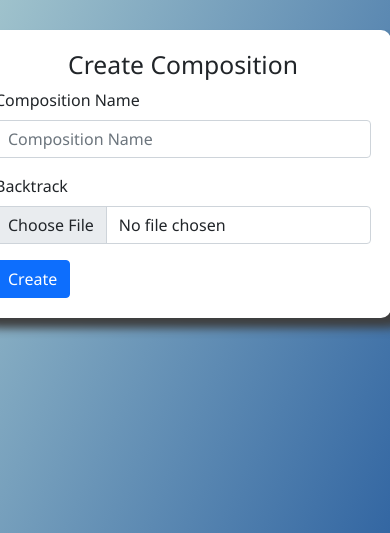
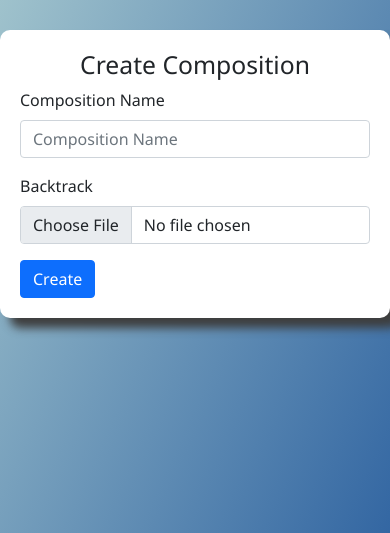
Before and after one commit to atEchoOff/remote-record, a PHP site: template templates/new_composition.php in a window 390 px wide; the page is wider, and only the part inside the window is pictured. Shown: the top 533 px of that part. Run offline with PHP 8.4, Linux system fonts and the light colour scheme; the template is opened without the code that fills it, so the values that code supplies are empty; a stand-in replaces the project's code that opens the database connection.

Commit message:
Fixing some responsive design stuff

```diff
--- a/styles/main.css
+++ b/styles/main.css
@@ -46,9 +46,9 @@ table {
 }
 
 h1 {
-    margin-left:30px;
-    margin-top:5px;
-    margin-bottom:0px;
+    margin-left: 30px;
+    margin-top: 5px;
+    margin-bottom: 0px;
 }
 
 /* Only horizontal bars on tables */
@@ -257,3 +257,18 @@ th:first-child {
 td a:hover {
     color: rgb(70, 70, 70);
 }
+
+/* Adding responsive design for smaller screens */
+@media only screen and (max-width: 768px) {
+    [class*="col-"] {
+        width: 100%;
+        min-width: 100% !important;
+        padding: none;
+        margin: none;
+    }
+
+    .box-section {
+        width: 100vw !important;
+        margin-left: 0px;
+    }
+}
```
